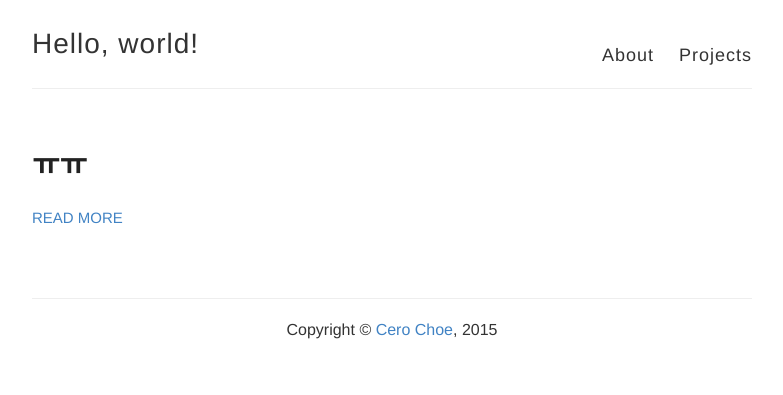
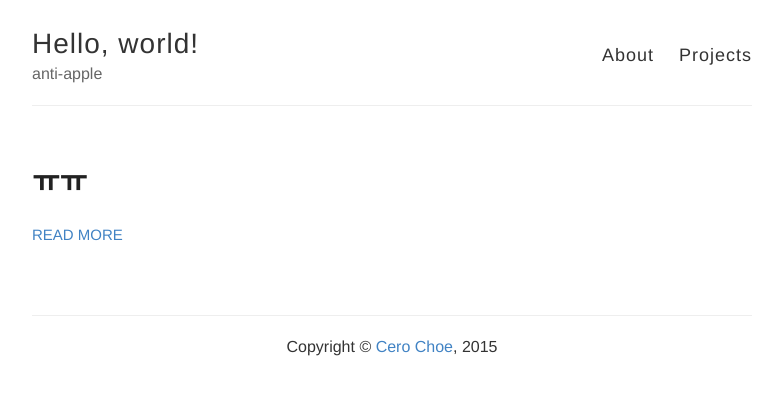
Before and after one commit to cerochoe/cerochoe.github.io, a Jekyll site: the page built from index.html, in a window 1280 px wide. Shown: the top 395 px of the page, without its empty margins (248-1031 px from the left). Built offline with Jekyll 4.4.1, drawn with Linux system fonts in a browser that asks for light colours.

Commit message:
Add description

```diff
--- a/_config.yml
+++ b/_config.yml
@@ -6,7 +6,7 @@
 name: Hello, world!
 
 # Short bio or description (displayed in the header)
-description:
+description: anti-apple
 
 # URL of your avatar or profile pic (you could use your GitHub profile pic)
 avatar: https://raw.githubusercontent.com/barryclark/jekyll-now/master/images/jekyll-logo.png
```
